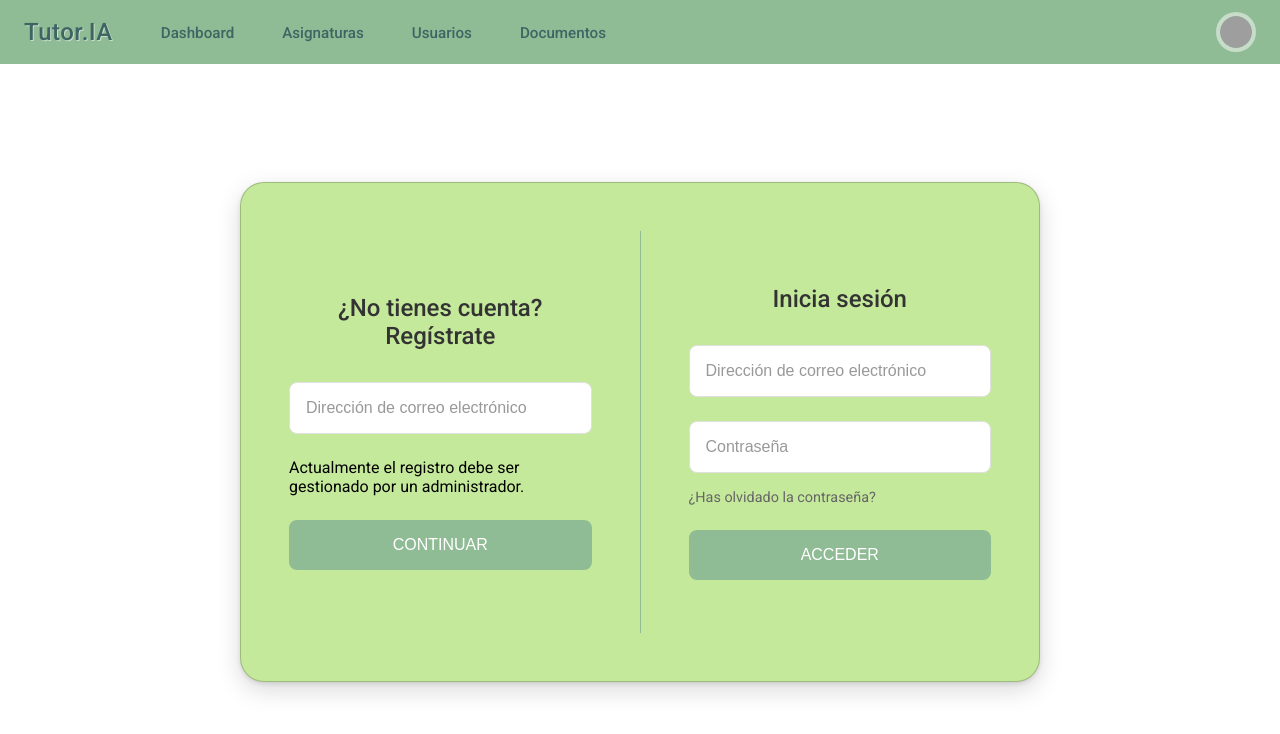
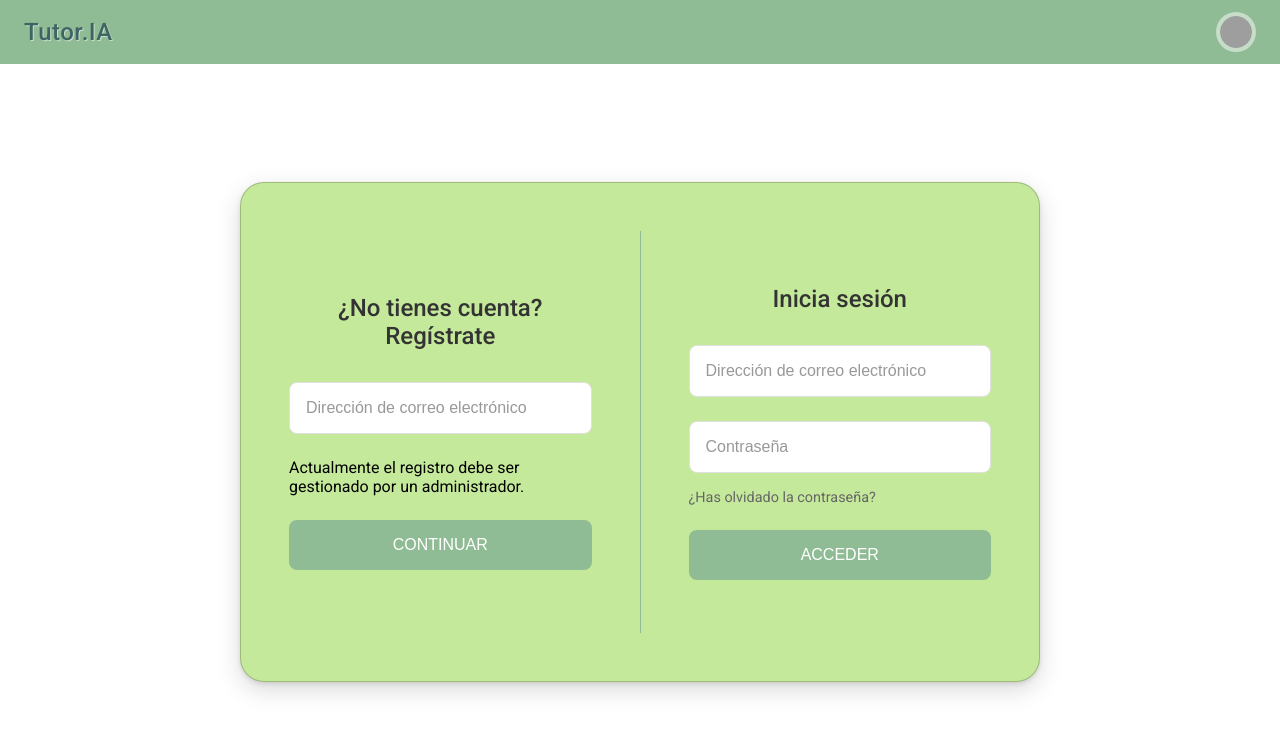
Before and after one commit to DanielDiazMartinez/ChatBotTutorVirtual, an Angular app in the folder frontend/: page /login in a window 1280 px wide. Shown: the top 734 px of the page. Built offline with nearby package versions, Linux system fonts and the light colour scheme; sample sign-in values are in the browser's storage; grey boxes are pictures that could not be loaded.

Commit message:
feat: Add showNavigationOptions input to header component and update related views

```diff
--- a/frontend/src/app/features/admin-view/admin-view.component.html
+++ b/frontend/src/app/features/admin-view/admin-view.component.html
@@ -1,5 +1,5 @@
 <div class="admin-view-layout">
-  <app-header [currentUser]="adminProfile"></app-header>
+  <app-header [currentUser]="adminProfile" [showNavigationOptions]="false"></app-header>
 
   <div class="admin-content">
     <aside class="admin-sidebar">
--- a/frontend/src/app/features/login/login.component.html
+++ b/frontend/src/app/features/login/login.component.html
@@ -1,4 +1,4 @@
-<app-header></app-header>
+<app-header [showNavigationOptions]="false"></app-header>
 <div class="login-container">
   <div class="login-content">
     <div class="login-card">
--- a/frontend/src/app/features/subject-selection/subject-selection.component.html
+++ b/frontend/src/app/features/subject-selection/subject-selection.component.html
@@ -1,5 +1,5 @@
 <div class="page-container">
-  <app-header></app-header>
+  <app-header [showNavigationOptions]="false"></app-header>
 
   <main class="main-content">
     <section class="selection-section">
--- a/frontend/src/app/features/teacher-view/teacher-view.component.html
+++ b/frontend/src/app/features/teacher-view/teacher-view.component.html
@@ -1,5 +1,5 @@
 <div class="teacher-view-layout">
-  <app-header [currentUser]="teacherProfile"></app-header>
+  <app-header [currentUser]="teacherProfile" [showNavigationOptions]="false"></app-header>
 
   <div class="teacher-content">
     <aside class="teacher-sidebar">
--- a/frontend/src/app/shared/components/header/header.component.html
+++ b/frontend/src/app/shared/components/header/header.component.html
@@ -3,7 +3,7 @@
     <div class="header-left">
       <h1 class="logo" (click)="goToDashboard()">Tutor.IA</h1>
 
-      <nav class="main-navigation" *ngIf="currentUser.role === 'teacher'">
+      <nav class="main-navigation" *ngIf="showNavigationOptions && currentUser.role === 'teacher'">
         <ul>
           <li>
             <a [routerLink]="['/teacher/dashboard']" routerLinkActive="active">Dashboard</a>
@@ -17,7 +17,7 @@
         </ul>
       </nav>
 
-      <nav class="main-navigation" *ngIf="currentUser.role === 'admin'">
+      <nav class="main-navigation" *ngIf="showNavigationOptions && currentUser.role === 'admin'">
         <ul>
           <li>
             <a [routerLink]="['/admin/dashboard']" routerLinkActive="active">Dashboard</a>
--- a/frontend/src/app/shared/components/header/header.component.ts
+++ b/frontend/src/app/shared/components/header/header.component.ts
@@ -19,6 +19,7 @@ export interface UserProfile {
 export class HeaderComponent implements OnInit {
   @Input() showDocumentsButton = false;
   @Input() isDocumentsModalVisible = false;
+  @Input() showNavigationOptions = true; // Nueva propiedad para controlar si mostrar opciones
   @Input() currentUser: UserProfile = {
     name: 'Usuario',
     role: 'student'
```
Also changed, not shown: 1 other file (tests, documents, lock files or other folders).
